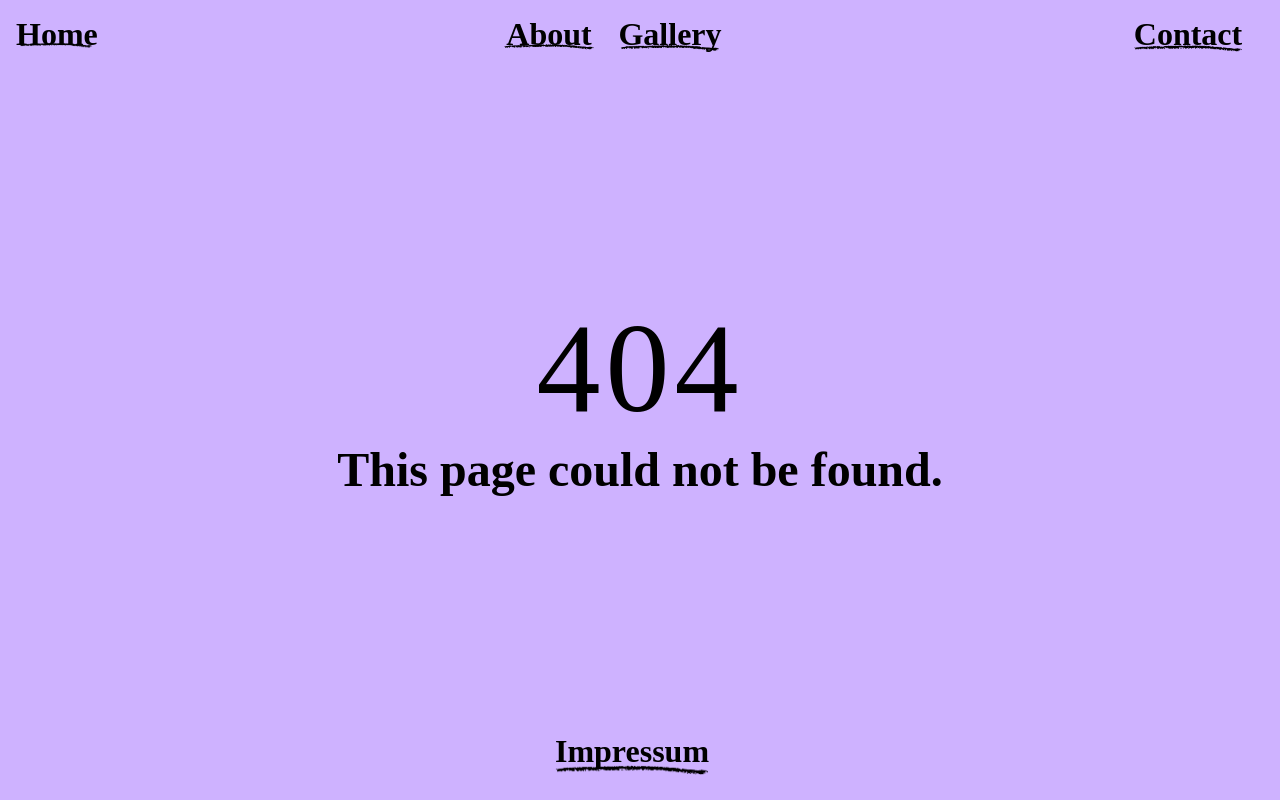
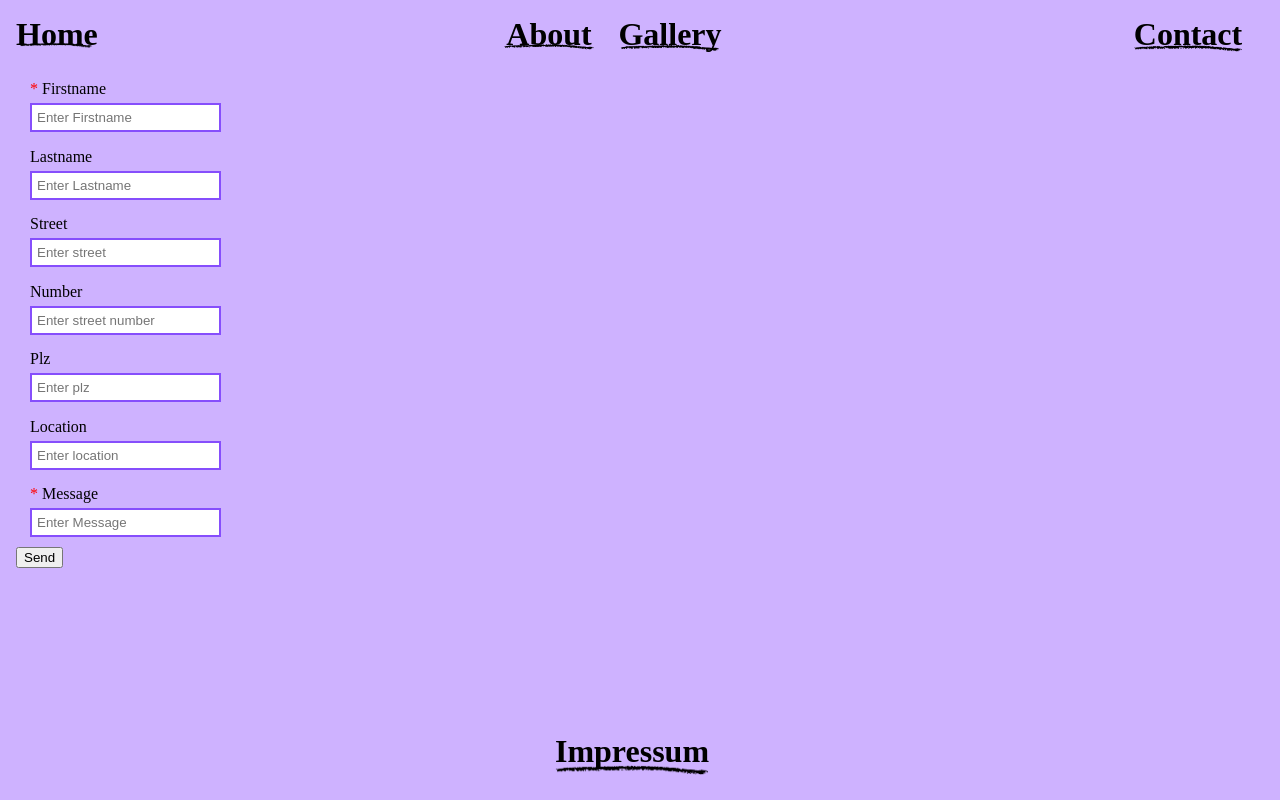
Before and after one commit to kevinberger-ch/Jennys-Art-Website, a Next.js app: page /contact in a window 1280 px wide. Before the commit this address had no page. Built offline with nearby package versions, Linux system fonts and the light colour scheme; a web font is replaced by a local one.

Commit message:
Implement Contact Page saved from broken laptop

```diff
--- /dev/null
+++ b/components/BasicForm.js
@@ -0,0 +1,90 @@
+import {useEffect, useState} from "react";
+import styles from '../styles/BasicForm.module.css'
+
+function validate(formData, inputs) {
+    const errors = {};
+
+    let isValid = true;
+
+    for (const input of inputs) {
+        if (input.required) {
+            let inputValue = input.addressField ? formData["address"][input.name] : formData[input.name]
+
+            if (inputValue === "" || inputValue === undefined || inputValue === null) {
+                isValid = false
+                errors[input.name] = "Please enter " + input.label
+                continue
+            }
+
+            if (input.inputType === "email") {
+                if (!inputValue.includes("@") || !inputValue.includes(".")) {
+                    isValid = false;
+                    errors[input.name] = "Please enter valid Email"
+                }
+            }
+        }
+    }
+
+    return {errors, isValid};
+}
+
+export default function BasicForm({inputs, submitText, onValidSubmit, defaultData}) {
+    const [formData, setFormData] = useState({});
+    const [errors, setErrors] = useState([])
+
+    useEffect(() => {
+        if (!defaultData) return
+        setFormData(defaultData)
+    }, [defaultData])
+
+    function handleChange(e) {
+        const name = e.target.name;
+        const value = e.target.value;
+
+        setFormData({
+            ...formData, [name]: value
+        });
+    }
+
+    function handleAddressChanged(e) {
+        const name = e.target.name;
+        const value = e.target.value;
+
+        setFormData({
+            ...formData, address: {
+                ...formData["address"], [name]: value
+            }
+        });
+    }
+
+    function validateAndSubmit(e) {
+        e.preventDefault()
+
+        const result = validate(formData, inputs);
+
+        if (!result.isValid) {
+            setErrors(result.errors);
+            return;
+        }
+
+        onValidSubmit(e, formData)
+    }
+
+    return (<form className={styles.form} onSubmit={validateAndSubmit}>
+
+        {inputs.map(input => {
+            return (<fieldset className={styles.field} key={input.name}>
+                <label>{input.required && <span className={styles.required}>*</span>} {input.label}</label>
+                <input
+                    value={input.addressField ? (formData["address"] && formData["address"][input.name]) : formData[input.name]}
+                    type={input.inputType} placeholder={input.placeholder} name={input.name}
+                    onChange={(e) => input.addressField ? handleAddressChanged(e) : handleChange(e)}/>
+
+                {errors[input.name] && <span className={styles.error_alert}>{errors[input.name]}</span>}
+            </fieldset>)
+        })}
+
+        <input type="submit" className={styles.primary_button} value={submitText}/>
+
+    </form>)
+}
--- /dev/null
+++ b/pages/contact.js
@@ -0,0 +1,66 @@
+import styles from '../styles/ContactPage.module.css'
+import {useRouter} from "next/router";
+import BasicForm from "../components/BasicForm";
+
+const baseInputs = [
+    {
+        label: "Firstname",
+        name: "first_name",
+        inputType: "text",
+        placeholder: "Enter Firstname",
+        required: true
+    }, {
+        label: "Lastname",
+        name: "last_name",
+        inputType: "text",
+        placeholder: "Enter Lastname",
+        required: false
+    }, {
+        label: "Street",
+        name: "street",
+        inputType: "text",
+        placeholder: "Enter street",
+        required: false,
+        addressField: true
+    }, {
+        label: "Number",
+        name: "streetNumber",
+        inputType: "number",
+        placeholder: "Enter street number",
+        required: false,
+        addressField: true
+    }, {
+        label: "Plz",
+        name: "plz",
+        inputType: "number",
+        placeholder: "Enter plz",
+        required: false,
+        addressField: true
+    }, {
+        label: "Location",
+        name: "location",
+        inputType: "text",
+        placeholder: "Enter location",
+        required: false,
+        addressField: true
+    }, {
+        label: "Message",
+        name: "message",
+        inputType: "textarea",
+        placeholder: "Enter Message",
+        required: true,
+    }]
+
+export default function ContactPage() {
+    const router = useRouter();
+
+    async function onSubmit(e, formData) {
+        // send contact form
+
+    }
+
+    return (<main className={styles.container}>
+        <BasicForm inputs={baseInputs} defaultData={{address: {}}}
+                   submitText={"Send"} onValidSubmit={onSubmit}/>
+    </main>)
+}
--- /dev/null
+++ b/styles/BasicForm.module.css
@@ -0,0 +1,18 @@
+.required {
+    color: red;
+}
+
+.form {
+
+}
+
+.field {
+    border: none;
+}
+
+.field input {
+    display: block;
+    margin-top: 5px;
+    border: 2px solid #864efc;
+    padding: 5px;
+}
--- /dev/null
+++ b/styles/ContactPage.module.css
@@ -0,0 +1,3 @@
+.container {
+    padding: 1rem;
+}
--- a/styles/GalleryImage.module.css
+++ b/styles/GalleryImage.module.css
@@ -2,6 +2,7 @@
     max-height: 100%;
     min-width: 100%;
     object-fit: cover;
+    border: 3px solid #864efc;
     vertical-align: bottom;
 }
 
```
